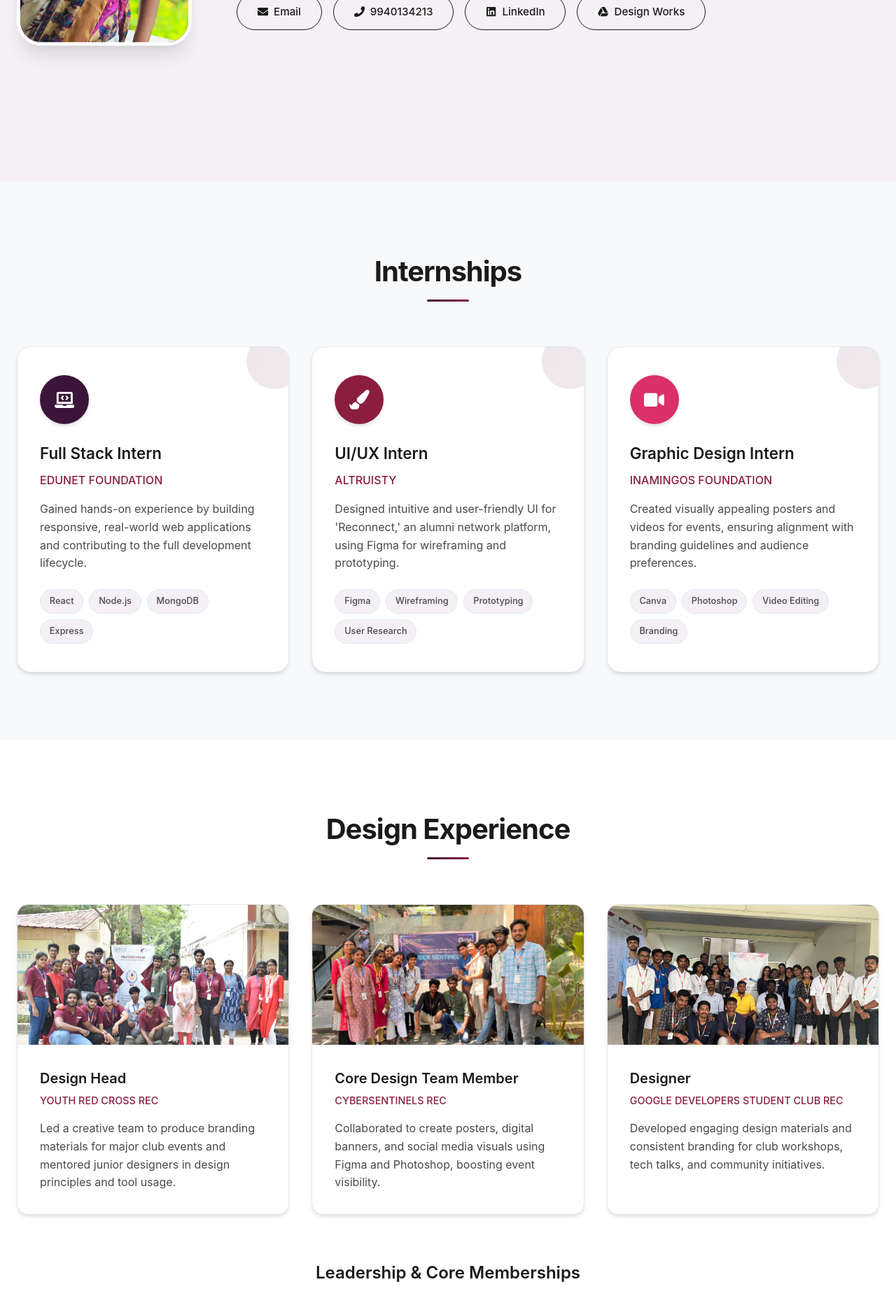
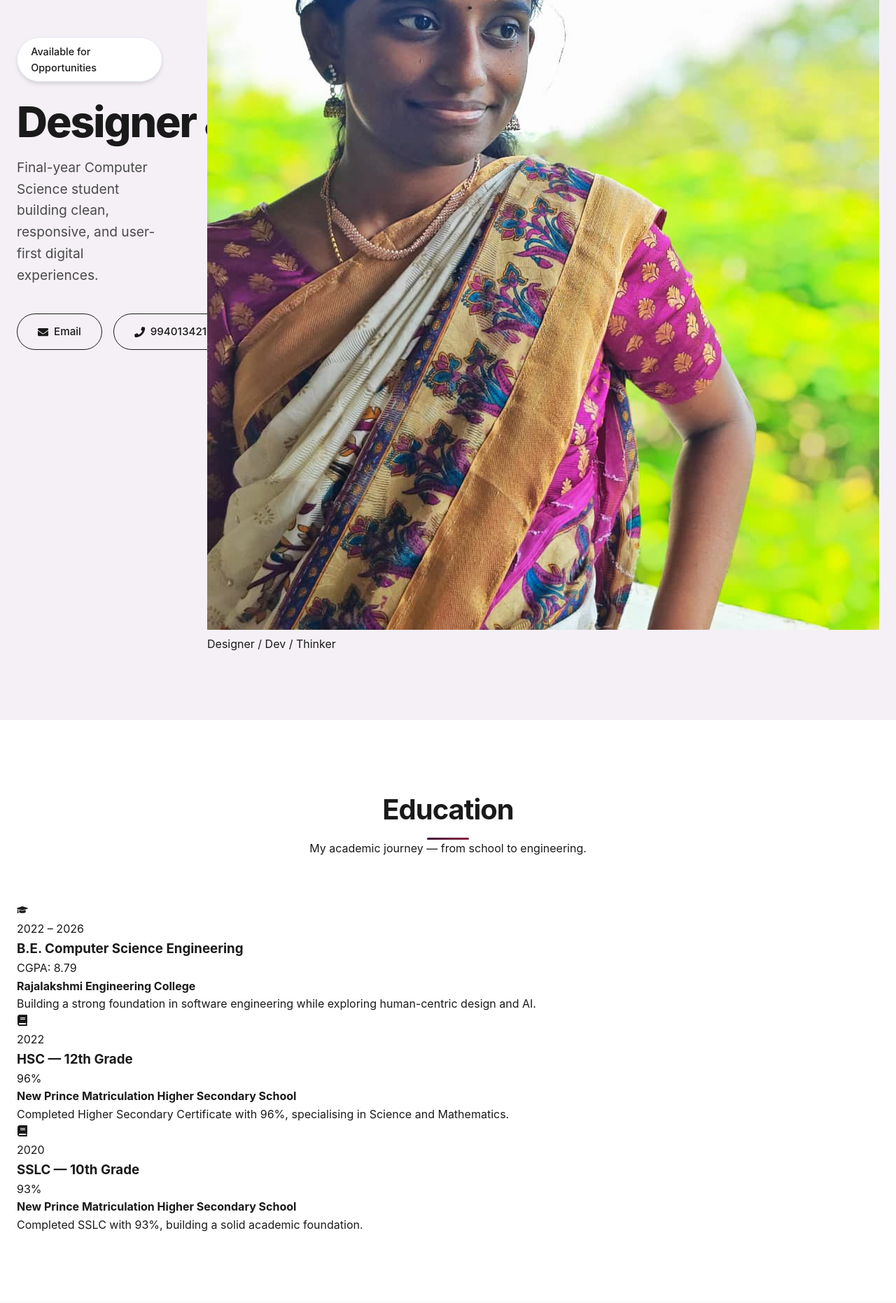
Before and after one commit to Maheswari-23/Maheswari_R_J_Portfolio, a React (Vite) app: page / in a window 1280 px wide. Shown: the part 540-2402 px from the top of the page at 70% size. Built offline with nearby package versions, Linux system fonts and the light colour scheme.

Commit message:
Update HSC year to 2022

```diff
--- a/src/App.jsx
+++ b/src/App.jsx
@@ -15,7 +15,8 @@ import med from './assets/med.jpg';
 import {
   FaFigma, FaMobile, FaJs, FaJava, FaGitAlt, FaGithub, FaAward, FaCrown,
   FaPalette, FaCode, FaLinkedin, FaEnvelope, FaLaptopCode, FaPaintBrush,
-  FaVideo, FaRocket, FaPhone, FaGoogleDrive
+  FaVideo, FaRocket, FaPhone, FaGoogleDrive,
+  FaGraduationCap, FaBook
 } from 'react-icons/fa';
 import {
   SiMysql, SiAdobephotoshop, SiCanva,
@@ -122,11 +123,38 @@ export default function Portfolio() {
   }, []);
 
   useEffect(() => {
-    const elements = document.querySelectorAll('.animate-on-scroll');
+    const elements = document.querySelectorAll('.animate-on-scroll, .edu-timeline-item');
     setObservedElements(Array.from(elements));
   }, [setObservedElements]);
 
-  const navigation = ['About', 'Internships', 'Experience', 'Projects', 'Skills', 'Accomplishments'];
+  const navigation = ['About', 'Education', 'Internships', 'Experience', 'Projects', 'Skills', 'Accomplishments'];
+
+  const educationJourney = [
+    {
+      year: '2022 – 2026',
+      title: 'B.E. Computer Science Engineering',
+      score: 'CGPA: 8.79',
+      org: 'Rajalakshmi Engineering College',
+      description: 'Building a strong foundation in software engineering while exploring human-centric design and AI.',
+      icon: <FaGraduationCap />,
+    },
+    {
+      year: '2022',
+      title: 'HSC — 12th Grade',
+      score: '96%',
+      org: 'New Prince Matriculation Higher Secondary School',
+      description: 'Completed Higher Secondary Certificate with 96%, specialising in Science and Mathematics.',
+      icon: <FaBook />,
+    },
+    {
+      year: '2020',
+      title: 'SSLC — 10th Grade',
+      score: '93%',
+      org: 'New Prince Matriculation Higher Secondary School',
+      description: 'Completed SSLC with 93%, building a solid academic foundation.',
+      icon: <FaBook />,
+    }
+  ];
 
   const internships = [
     {
@@ -284,18 +312,11 @@ export default function Portfolio() {
       <section id="about" className="hero section-snap">
         <div className="container hero-container">
 
-          {/* PHOTO LEFT */}
-          <div className="hero-image-wrapper animate-on-scroll float-animation">
-             <div className="hero-image-inner">
-               <img src={profilePhoto} alt="Maheswari R J" />
-             </div>
-          </div>
-
-          {/* TEXT RIGHT */}
+          {/* TEXT LEFT */}
           <div className="hero-content-wrapper">
             <div className="hero-badge animate-on-scroll">Available for Opportunities</div>
             <h2 className="hero-title animate-on-scroll">
-              Designer & <span className="gradient-text">{typedText}</span>
+              Designer &amp; <span className="gradient-text">{typedText}</span>
             </h2>
             <p className="hero-subtitle animate-on-scroll">
               Final-year Computer Science student building clean, responsive, and user-first digital experiences.
@@ -307,8 +328,8 @@ export default function Portfolio() {
                 <span>Email</span>
               </a>
               <a href="tel:+919940134213" className="contact-btn">
-                 <FaPhone style={{ marginRight: '8px' }} />
-                 <span>9940134213</span>
+                <FaPhone style={{ marginRight: '8px' }} />
+                <span>9940134213</span>
               </a>
               <a href="https://www.linkedin.com/in/maheswari-rj" target="_blank" rel="noopener noreferrer" className="contact-btn">
                 <FaLinkedin style={{ marginRight: '8px' }} />
@@ -319,6 +340,46 @@ export default function Portfolio() {
                 <span>Design Works</span>
               </a>
             </div>
+          </div>
+
+          {/* PHOTO RIGHT — Polaroid style */}
+          <div className="hero-image-wrapper animate-on-scroll">
+            <div className="hero-blob hero-blob-1"></div>
+            <div className="hero-blob hero-blob-2"></div>
+            <div className="polaroid-frame">
+              <div className="polaroid-photo">
+                <img src={profilePhoto} alt="Maheswari R J" />
+              </div>
+              <p className="polaroid-label">Designer / Dev / Thinker</p>
+            </div>
+          </div>
+
+        </div>
+      </section>
+
+      {/* EDUCATION SECTION */}
+      <section id="education" className="section edu-section section-snap">
+        <div className="container">
+          <div className="section-header animate-on-scroll">
+            <h2 className="section-title">Education</h2>
+            <div className="section-line"></div>
+            <p className="section-subtitle">My academic journey — from school to engineering.</p>
+          </div>
+
+          <div className="edu-timeline">
+            <div className="edu-timeline-line"></div>
+            {educationJourney.map((item, index) => (
+              <div key={index} className={`edu-timeline-item ${index % 2 === 0 ? 'edu-left' : 'edu-right'} animate-on-scroll`}>
+                <div className="edu-dot">{item.icon}</div>
+                <div className="edu-card">
+                  <span className="edu-year">{item.year}</span>
+                  <h3 className="edu-title">{item.title}</h3>
+                  <span className="edu-score">{item.score}</span>
+                  <h4 className="edu-org">{item.org}</h4>
+                  <p className="edu-desc">{item.description}</p>
+                </div>
+              </div>
+            ))}
           </div>
         </div>
       </section>
```
